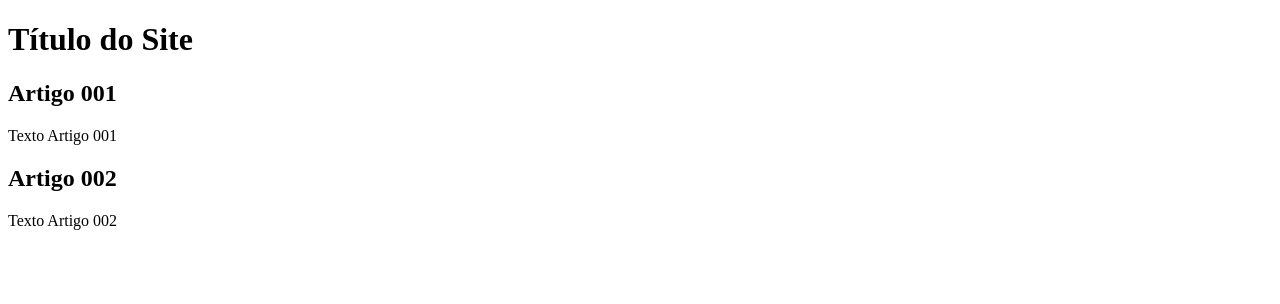
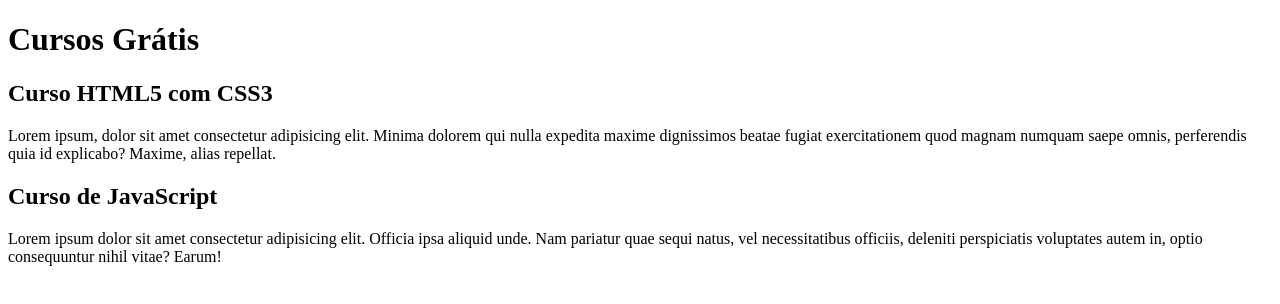
Before and after one commit to malaquiasdeoliveira/projeto-site, a plain HTML site: page index.html in a window 1280 px wide. Drawn offline with Linux system fonts and the light colour scheme.

Commit message:
comecei a escrever conteúdo

```diff
--- a/index.html
+++ b/index.html
@@ -8,15 +8,15 @@
 <body>
     <main>
         <header>
-            <h1>Título do Site</h1>
+            <h1>Cursos Grátis</h1>
         </header>
         <article>
-            <h2>Artigo 001</h2>
-            <p>Texto Artigo 001</p>
+            <h2>Curso HTML5 com CSS3</h2>
+            <p>Lorem ipsum, dolor sit amet consectetur adipisicing elit. Minima dolorem qui nulla expedita maxime dignissimos beatae fugiat exercitationem quod magnam numquam saepe omnis, perferendis quia id explicabo? Maxime, alias repellat.</p>
         </article>
         <article>
-            <h2>Artigo 002</h2>
-            <p>Texto Artigo 002</p>
+            <h2>Curso de JavaScript</h2>
+            <p>Lorem ipsum dolor sit amet consectetur adipisicing elit. Officia ipsa aliquid unde. Nam pariatur quae sequi natus, vel necessitatibus officiis, deleniti perspiciatis voluptates autem in, optio consequuntur nihil vitae? Earum!</p>
         </article>
     </main>
 </body>
```
